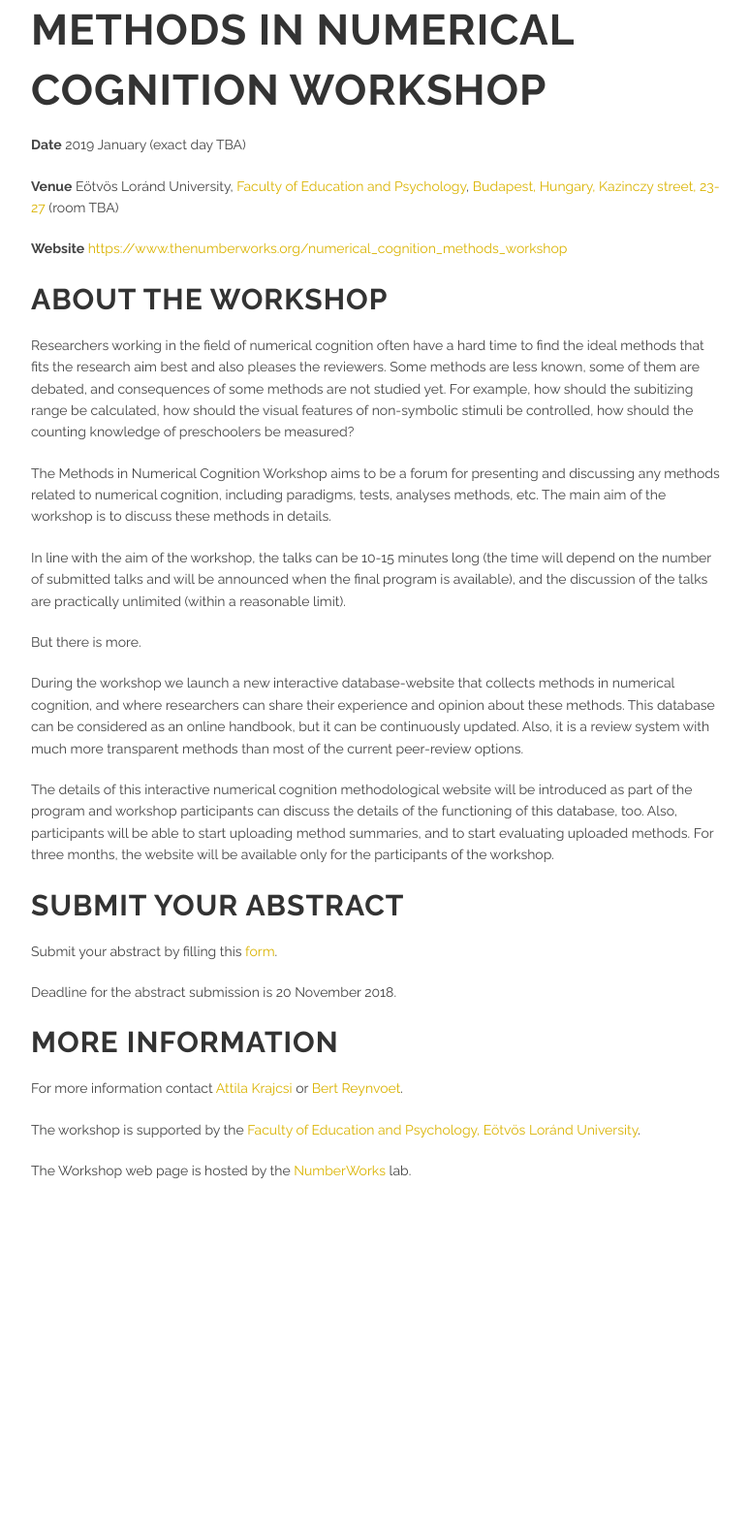
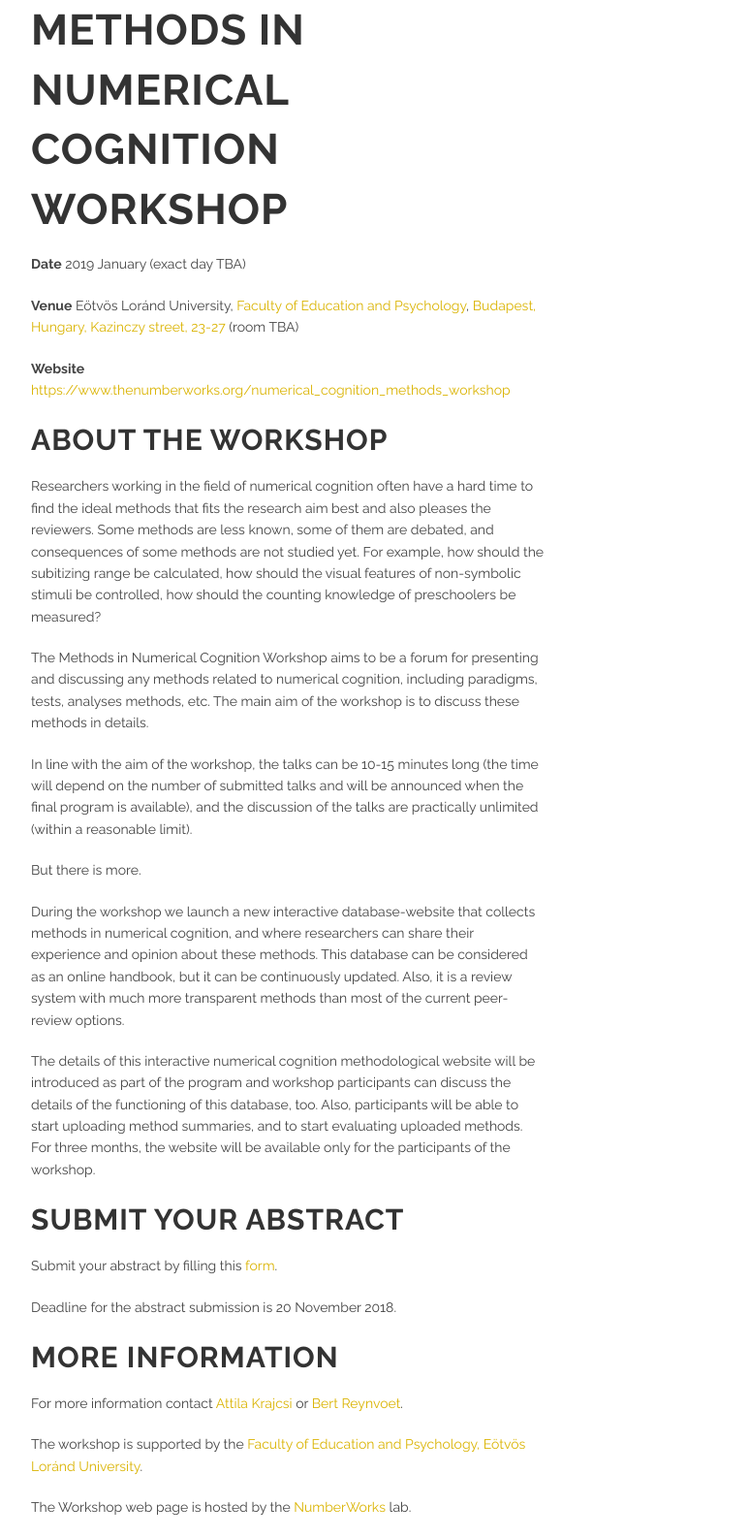
Before and after one commit to theNumberWorks/numberworks_website, a Jekyll site: the page built from numerical_cognition_methods_workshop.md, in a window 1280 px wide. Shown: the whole page at 97% size, without its empty margins (63-836 px from the left). Built offline with Jekyll 4.4.1, drawn with Linux system fonts in a browser that asks for light colours; before the commit the page ends 1239 px from its top, so only the background shows below that.

Commit message:
refine hosted page

```diff
--- a/_layouts/hosted_page.html
+++ b/_layouts/hosted_page.html
@@ -6,7 +6,7 @@
   <body>
 
     <div id='main' role='main' class="row">
-      <div class="medium-8 large-8 columns">
+      <div class="medium-6 large-6 columns">
         {{ content }}
       </div>
     </div>
```
